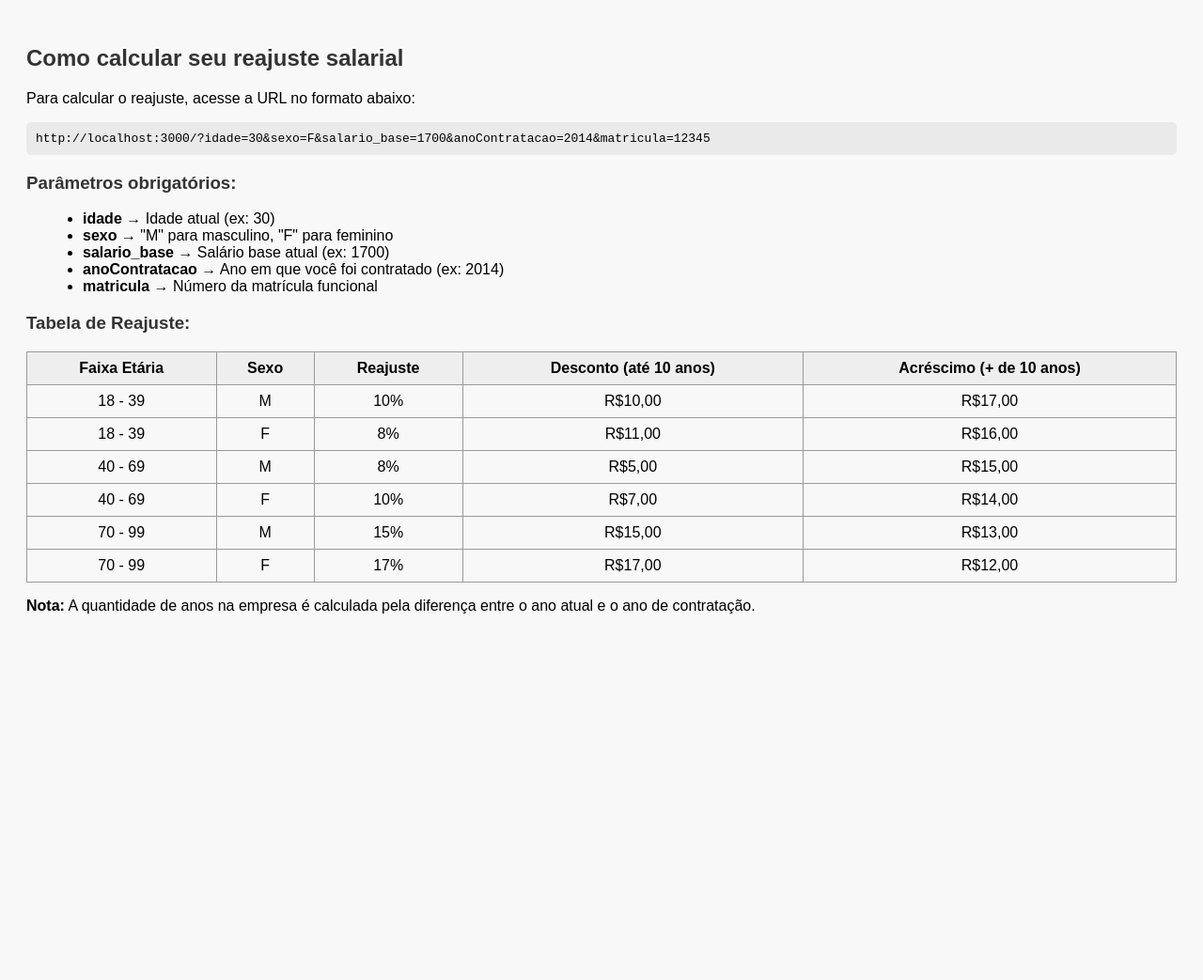
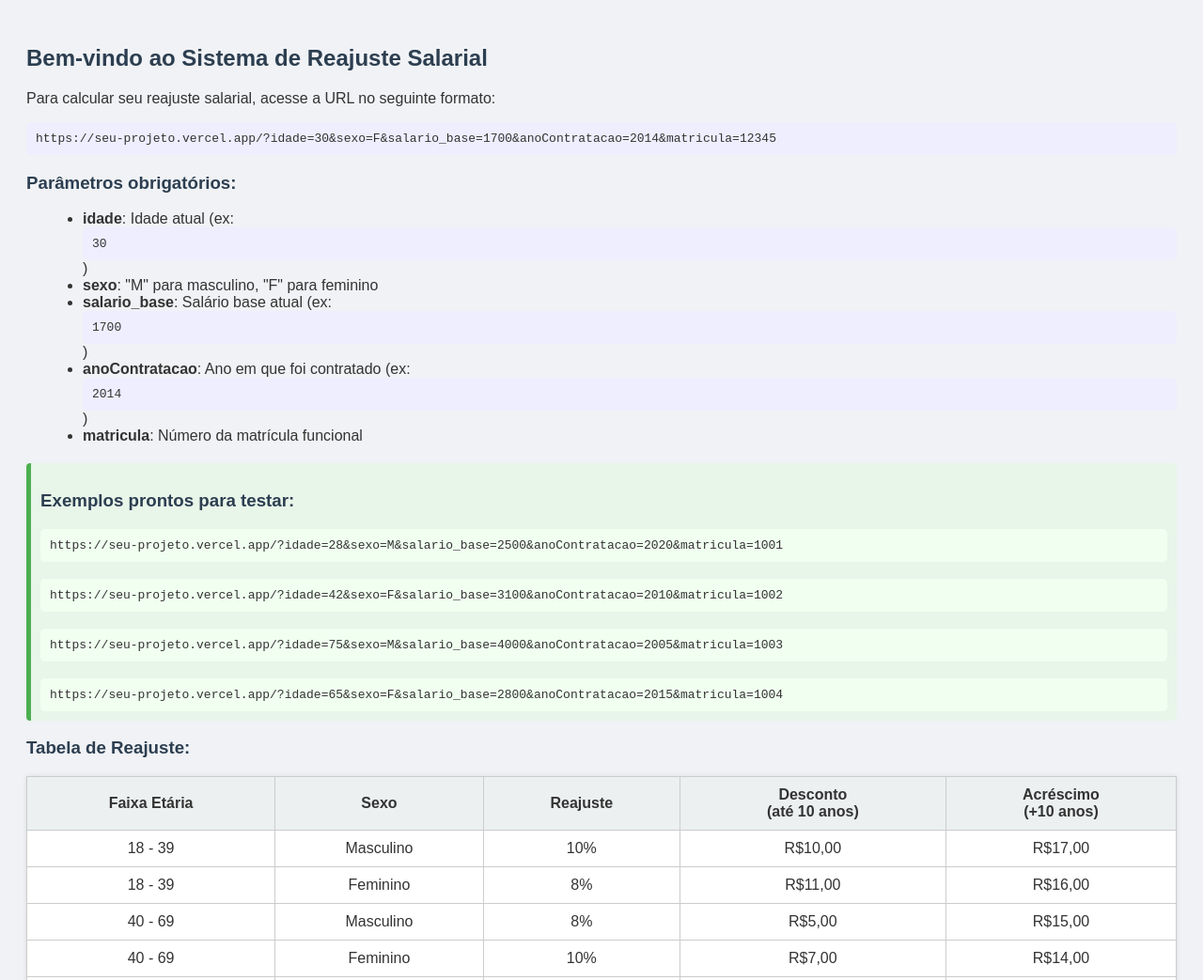
Before and after one commit to Gustavo01010001/reajuste-salario-ppi, a website: page views/index.html in a window 1280 px wide. Shown: the top 1043 px of the page at 94% size. Before the commit the page ends 800 px from the top, so only its background shows below. Drawn offline with Linux system fonts and the light colour scheme.

Commit message:
atualizado

```diff
--- a/views/index.html
+++ b/views/index.html
@@ -8,49 +8,72 @@
     body {
       font-family: Arial, sans-serif;
       padding: 20px;
-      background-color: #f8f8f8;
+      background-color: #f0f2f5;
+      color: #333;
     }
     h2, h3 {
-      color: #333;
+      color: #2c3e50;
     }
     table {
       border-collapse: collapse;
       width: 100%;
       margin-top: 15px;
+      background: #fff;
+      box-shadow: 0 0 5px rgba(0,0,0,0.1);
     }
     th, td {
-      border: 1px solid #999;
-      padding: 8px;
+      border: 1px solid #ccc;
+      padding: 10px;
       text-align: center;
     }
     th {
-      background-color: #eee;
+      background-color: #ecf0f1;
     }
-    pre {
-      background: #eaeaea;
+    pre, code {
+      background: #eef;
       padding: 10px;
       border-radius: 5px;
+      display: block;
+      overflow-x: auto;
     }
     ul {
       list-style: disc;
       margin-left: 20px;
     }
+    .exemplos {
+      margin-top: 20px;
+      padding: 10px;
+      background-color: #e8f5e9;
+      border-left: 5px solid #4caf50;
+      border-radius: 4px;
+    }
+    .exemplos code {
+      background-color: #f0fff0;
+    }
   </style>
 </head>
 <body>
-  <h2>Como calcular seu reajuste salarial</h2>
+  <h2>Bem-vindo ao Sistema de Reajuste Salarial</h2>
 
-  <p>Para calcular o reajuste, acesse a URL no formato abaixo:</p>
-  <pre>http://localhost:3000/?idade=30&sexo=F&salario_base=1700&anoContratacao=2014&matricula=12345</pre>
+  <p>Para calcular seu reajuste salarial, acesse a URL no seguinte formato:</p>
+  <pre>https://seu-projeto.vercel.app/?idade=30&sexo=F&salario_base=1700&anoContratacao=2014&matricula=12345</pre>
 
   <h3>Parâmetros obrigatórios:</h3>
   <ul>
-    <li><strong>idade</strong> → Idade atual (ex: 30)</li>
-    <li><strong>sexo</strong> → "M" para masculino, "F" para feminino</li>
-    <li><strong>salario_base</strong> → Salário base atual (ex: 1700)</li>
-    <li><strong>anoContratacao</strong> → Ano em que você foi contratado (ex: 2014)</li>
-    <li><strong>matricula</strong> → Número da matrícula funcional</li>
+    <li><strong>idade</strong>: Idade atual (ex: <code>30</code>)</li>
+    <li><strong>sexo</strong>: "M" para masculino, "F" para feminino</li>
+    <li><strong>salario_base</strong>: Salário base atual (ex: <code>1700</code>)</li>
+    <li><strong>anoContratacao</strong>: Ano em que foi contratado (ex: <code>2014</code>)</li>
+    <li><strong>matricula</strong>: Número da matrícula funcional</li>
   </ul>
+
+  <div class="exemplos">
+    <h3>Exemplos prontos para testar:</h3>
+    <code>https://seu-projeto.vercel.app/?idade=28&sexo=M&salario_base=2500&anoContratacao=2020&matricula=1001</code><br/>
+    <code>https://seu-projeto.vercel.app/?idade=42&sexo=F&salario_base=3100&anoContratacao=2010&matricula=1002</code><br/>
+    <code>https://seu-projeto.vercel.app/?idade=75&sexo=M&salario_base=4000&anoContratacao=2005&matricula=1003</code><br/>
+    <code>https://seu-projeto.vercel.app/?idade=65&sexo=F&salario_base=2800&anoContratacao=2015&matricula=1004</code>
+  </div>
 
   <h3>Tabela de Reajuste:</h3>
   <table>
@@ -59,20 +82,20 @@
         <th>Faixa Etária</th>
         <th>Sexo</th>
         <th>Reajuste</th>
-        <th>Desconto (até 10 anos)</th>
-        <th>Acréscimo (+ de 10 anos)</th>
+        <th>Desconto<br>(até 10 anos)</th>
+        <th>Acréscimo<br>(+10 anos)</th>
       </tr>
     </thead>
     <tbody>
-      <tr><td>18 - 39</td><td>M</td><td>10%</td><td>R$10,00</td><td>R$17,00</td></tr>
-      <tr><td>18 - 39</td><td>F</td><td>8%</td><td>R$11,00</td><td>R$16,00</td></tr>
-      <tr><td>40 - 69</td><td>M</td><td>8%</td><td>R$5,00</td><td>R$15,00</td></tr>
-      <tr><td>40 - 69</td><td>F</td><td>10%</td><td>R$7,00</td><td>R$14,00</td></tr>
-      <tr><td>70 - 99</td><td>M</td><td>15%</td><td>R$15,00</td><td>R$13,00</td></tr>
-      <tr><td>70 - 99</td><td>F</td><td>17%</td><td>R$17,00</td><td>R$12,00</td></tr>
+      <tr><td>18 - 39</td><td>Masculino</td><td>10%</td><td>R$10,00</td><td>R$17,00</td></tr>
+      <tr><td>18 - 39</td><td>Feminino</td><td>8%</td><td>R$11,00</td><td>R$16,00</td></tr>
+      <tr><td>40 - 69</td><td>Masculino</td><td>8%</td><td>R$5,00</td><td>R$15,00</td></tr>
+      <tr><td>40 - 69</td><td>Feminino</td><td>10%</td><td>R$7,00</td><td>R$14,00</td></tr>
+      <tr><td>70 - 99</td><td>Masculino</td><td>15%</td><td>R$15,00</td><td>R$13,00</td></tr>
+      <tr><td>70 - 99</td><td>Feminino</td><td>17%</td><td>R$17,00</td><td>R$12,00</td></tr>
     </tbody>
   </table>
 
-  <p><strong>Nota:</strong> A quantidade de anos na empresa é calculada pela diferença entre o ano atual e o ano de contratação.</p>
+  <p><strong>Nota:</strong> O tempo de empresa é calculado como <code>ano atual - ano de contratação</code>.</p>
 </body>
 </html>
```
